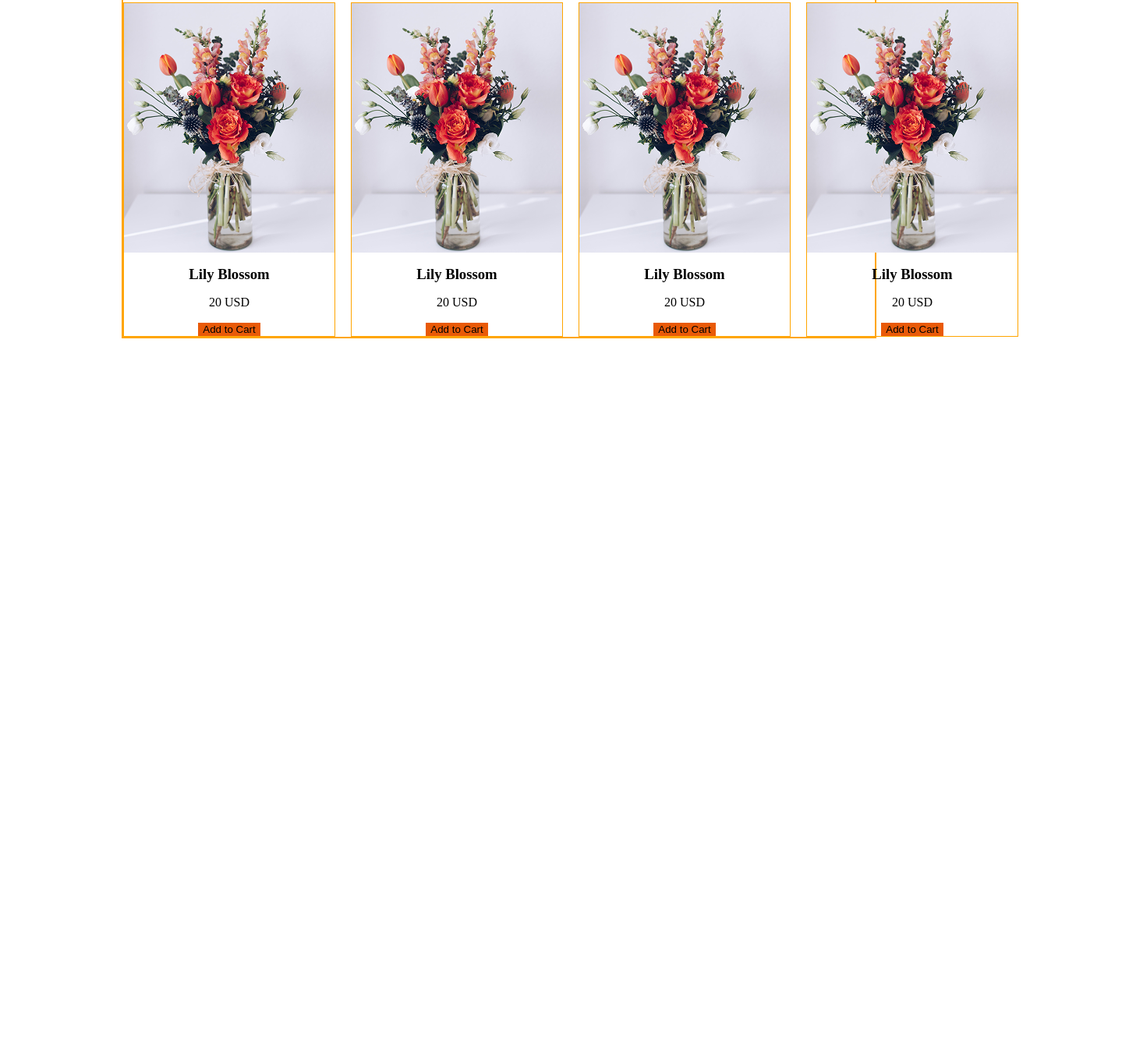
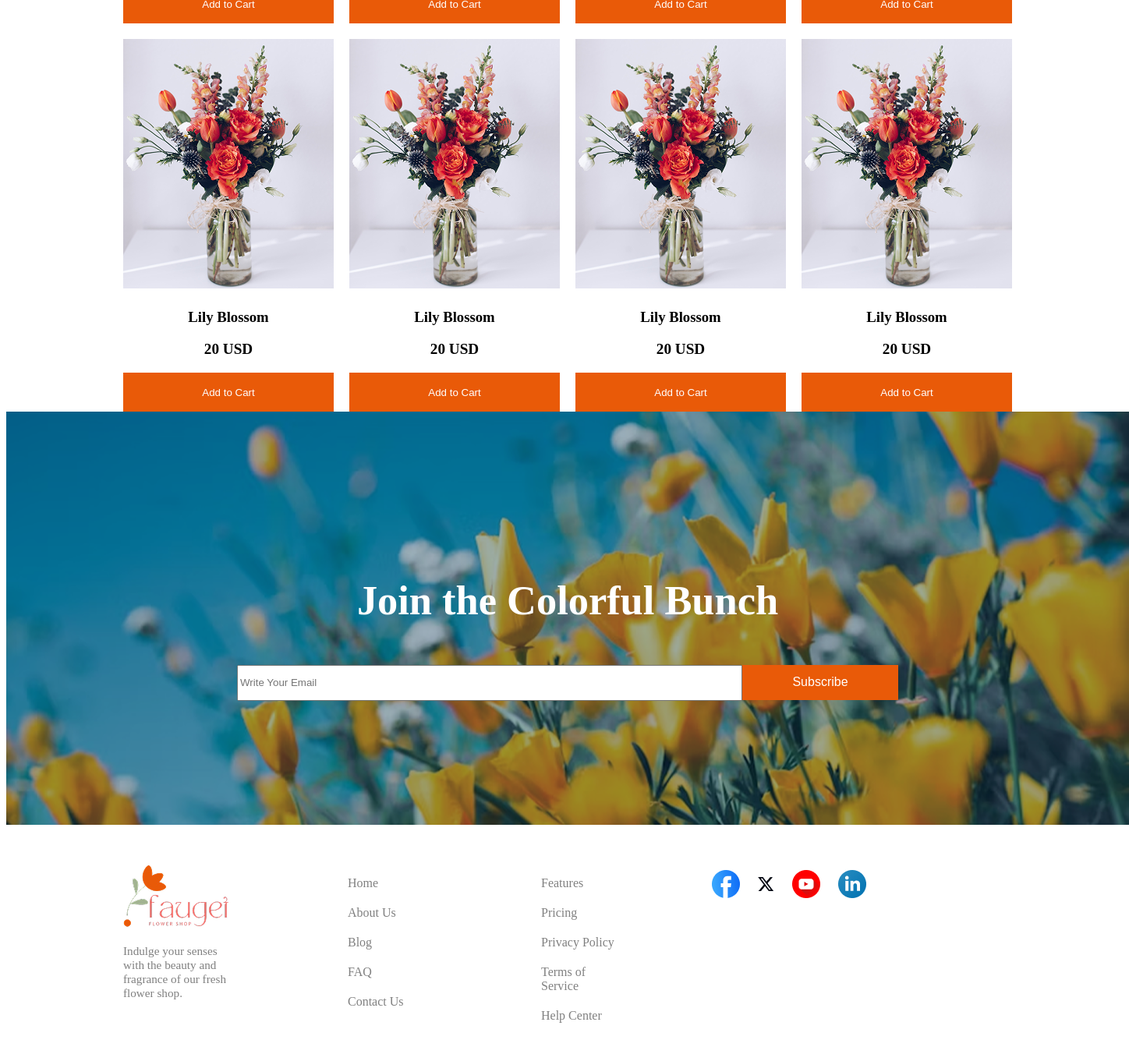
Before and after one commit to Arnob-Kumar-Sarkar/B12A02-Responsive-Flowers, a plain HTML site: page index.html in a window 1280 px wide. Shown: the part 1343-2695 px from the top of the page at 78% size, 1448 px wide, since content can reach past the window. Before the commit the page ends 1825 px from the top, so only its background shows below. Drawn offline with Linux system fonts and the light colour scheme.

Commit message:
added the footer section

```diff
--- a/index.html
+++ b/index.html
@@ -34,9 +34,9 @@
     <main>
         <!-- Our Plants Section -->
         <section class="our-plants">
-            <div class="container">
+            <div>
                 <h2><span class="color">Our</span> Plants</h2>
-                <p class="dark3">Indulge your senses with the beauty and fragrance of our fresh flower shop. From classic roses to exotic blooms, we offer a wide variety of fresh.</p>
+                <p class="dark3">Indulge your senses with the beauty and fragrance of our fresh flower shop. From <br>classic roses to exotic blooms, we offer a wide variety of fresh.</p>
                 <div class="plants-grid">
                     <div class="plant-card">
                         <img src="assets/sample-flower-image.png" alt="Plant Image">
@@ -89,9 +89,55 @@
                 </div>
             </div>
         </section>
+
+        <!-- Join Section -->
+        <div class="container display-flex">
+            <!-- <img src="assets/news-letter-bg.png" alt=""> -->
+            <div>
+              <h3>Join the Colorful Bunch</h3>
+              <div class="email display-flex">
+                <input type="email" name="" id="email" placeholder="Write Your Email">
+                <input type="button" value="Subscribe" id="submit">
+              </div>
+            </div>
+
+        </div>
     </main>
-    <footer>
 
+    <footer class=" footer">
+        <div class="footer-col brand">
+          <img src="assets/logo.png" alt="Logo" class="footer-logo">
+          <p class="dark3">Indulge your senses with the beauty and fragrance of our fresh flower shop. </p>
+        </div>
+
+        <div class="footer-col links">
+          <ul>
+            <li><a href="">Home</a></li>
+            <li><a href="">About Us</a></li>
+            <li><a href="">Blog</a></li>
+            <li><a href="">FAQ</a></li>
+            <li><a href="">Contact Us</a></li>
+          </ul>
+        </div>
+
+        <div class="footer-col resources">
+          <ul>
+            <li><a href="">Features</a></li>
+            <li><a href="">Pricing</a></li>
+            <li><a href="">Privacy Policy</a></li>
+            <li><a href="">Terms of Service</a></li>
+            <li><a href="">Help Center</a></li>
+          </ul>
+        </div>
+
+        <div class="footer-col social">
+          <div class="social-icons">
+            <a href=""><img src="assets/icon-facebook.png" alt="Facebook"></a>
+            <a href=""><img src="assets/icon-twitter.png" alt="Twitter"></a>
+            <a href=""><img src="assets/icon-youtube.png" alt="Instagram"></a>
+            <a href=""><img src="assets/icon-linkedin.png" alt="LinkedIn"></a>
+          </div>
+        </div>
     </footer>
 </body>
 </html>
--- a/styles.css
+++ b/styles.css
@@ -27,7 +27,7 @@ header{
     /* padding-left: 150px;
     padding-right: 150px; */
 
-    border: 2px solid orange;
+    /* border: 2px solid orange; */
 }
 
 .nav-items{
@@ -66,56 +66,203 @@ margin-right: auto;
     max-width: calc(100% - 300px);
     /* padding-left: 150px;
     padding-right: 150px; */
-border: 2px solid orange;
+    /* border: 2px solid orange; */
     /* max-width: 1140px;
     max-height: 460px;*/
 }
+.hero-text{
+    width: 570px;
+    /* border: 2px solid orange; */
+}
 
 .hero-text h1 {
-font-size: 2.8rem;
+    font-size: 3rem;
 }
 
 .hero-text p {
-margin-top: 10px;
-font-size: 1rem;
+    /* margin-top: 5px; */
+    font-size: 1.5rem;
 }
 
 /* Our Plants Section */
 .our-plants {
-padding: 40px 0;
+    margin-top: 120px;
     text-align: center;
+    margin-left: auto;
+    margin-right: auto;
+    max-width: calc(100% - 300px);
+    /* border: 2px solid orange; */
 }
 
+.our-plants h2{
+    font-weight: bold;
+    font-size: 2.8rem;
+}
+.our-plants p{
+    font-size: 1.2rem;
+}
 .plants-grid {
     display: grid;
     grid-template-columns: repeat(4,1fr);
     gap: 20px;
     margin-top: 50px;
-margin-left: auto;
-margin-right: auto;
-max-width: calc(100% - 300px);
-/* padding-left: 150px;
-padding-right: 150px; */
-border: 2px solid orange;
+
+    /* padding-right: 150px; */
+    /* border: 2px solid orange; */
     width: 100%;
 }
 
-.plant-card {
-border: 1px solid orange;
-
-}
-
-.plant-card h3 {
-margin: 10px 0;
+.plant-card p {
+    font-weight: bold;
+    /* font-size:1.5rem ; */
 }
 
 .plant-card button {
     background-color: #E95A08;
-text-decoration: white;
+    color: white;
     border: none;
     /* padding: 8px 16px; */
     text-align: center;
     cursor: pointer;
-max-width: 270px;
-max-height: 50px;
+    width: 270px;
+    height: 50px;
 }
+
+/* Join section */
+
+.container{
+    width: 1440px;
+    height: 530px;
+    background-image: url('assets/news-letter-bg.png');
+    /* width: 100%; */
+    text-align: center;
+    /* background-size: cover; */
+    background-repeat: no-repeat;
+    background-position: center;
+    justify-content: center;
+    align-items: center;
+    font-size: 2.8rem;
+    /* margin-bottom: 5px; */
+    color: white;
+}
+
+#email{
+    width: 640px;
+    height: 40px;
+    outline: none;
+}
+#submit{
+    background-color: #E95A08;
+    width: 200px ;
+    height: 45px;
+    border: none;
+    color: white;
+    font-size: 1rem;
+}
+.email{
+    justify-content: center;
+    gap: 0;
+}
+
+
+/* Footer */
+
+/* .footer {
+    justify-content: space-between;
+    padding: 60px 150px;
+    flex-wrap: wrap;
+    gap: 110px;
+    margin-top: 50px;
+    margin-bottom: 50px;
+    margin-left: auto;
+    margin-right: auto;
+    max-width: calc(100% - 300px);
+}
+
+.footer-col {
+    flex: 1;
+    min-width: 200px;
+    margin-bottom: 30px;
+}
+
+.footer-logo {
+    width: 120px;
+    margin-bottom: 15px;
+}
+
+.footer h4 {
+    font-size: 1.2rem;
+    margin-bottom: 20px;
+    font-weight: 600;
+}
+
+.footer p {
+    font-size: 0.95rem;
+    margin-bottom: 10px;
+}
+
+.footer ul {
+    list-style: none;
+    padding: 0;
+}
+
+.footer a {
+    color: gray;
+    text-decoration: none;
+    font-size: 1rem;
+    margin-bottom: 30px;
+    display: inline-block;
+    border: 2px solid orange;
+}
+
+.social-icons {
+    display: flex;
+    gap: 15px;
+    margin-top: 10px;
+}
+
+.social-icons img {
+    width: 24px;
+    height: 24px;
+    transition: transform 0.2s ease;
+}
+
+.social-icons a:hover img {
+    transform: scale(1.1);
+} */
+
+.footer{
+    display: grid;
+    grid-template-columns: repeat(4,1fr);
+    justify-content: space-between;
+    gap: 110px;
+    margin-top: 50px;
+    margin-bottom: 50px;
+    margin-left: auto;
+    margin-right: auto;
+    max-width: calc(100% - 300px);
+}
+.footer a {
+    color: gray;
+    text-decoration: none;
+    font-size: 1rem;
+    margin-bottom: 20px;
+    display: inline-block;
+    /* border: 2px solid orange; */
+}
+.footer p {
+    font-size: 0.95rem;
+    /* margin-bottom: 10px; */
+}
+.footer ul {
+    list-style: none;
+}
+.social-icons{
+    width: 220px;
+    height: 35px;
+    /* border: 2px solid orange; */
+    display: flex;
+    justify-content: space-around;
+    align-items: center;
+    margin-top: 20px;
+}
```
Lines whose indentation alone changed are shown as unchanged.
